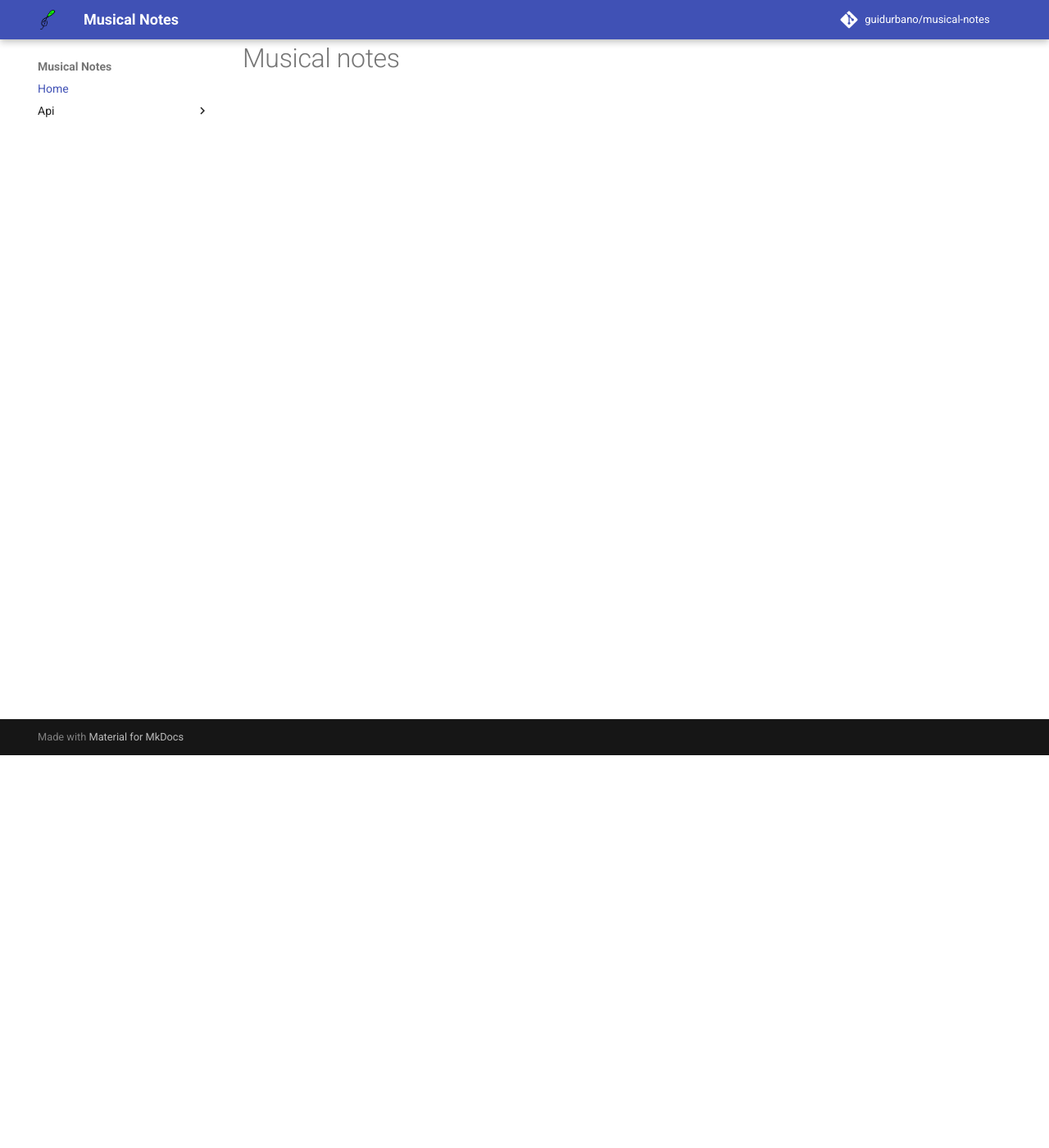
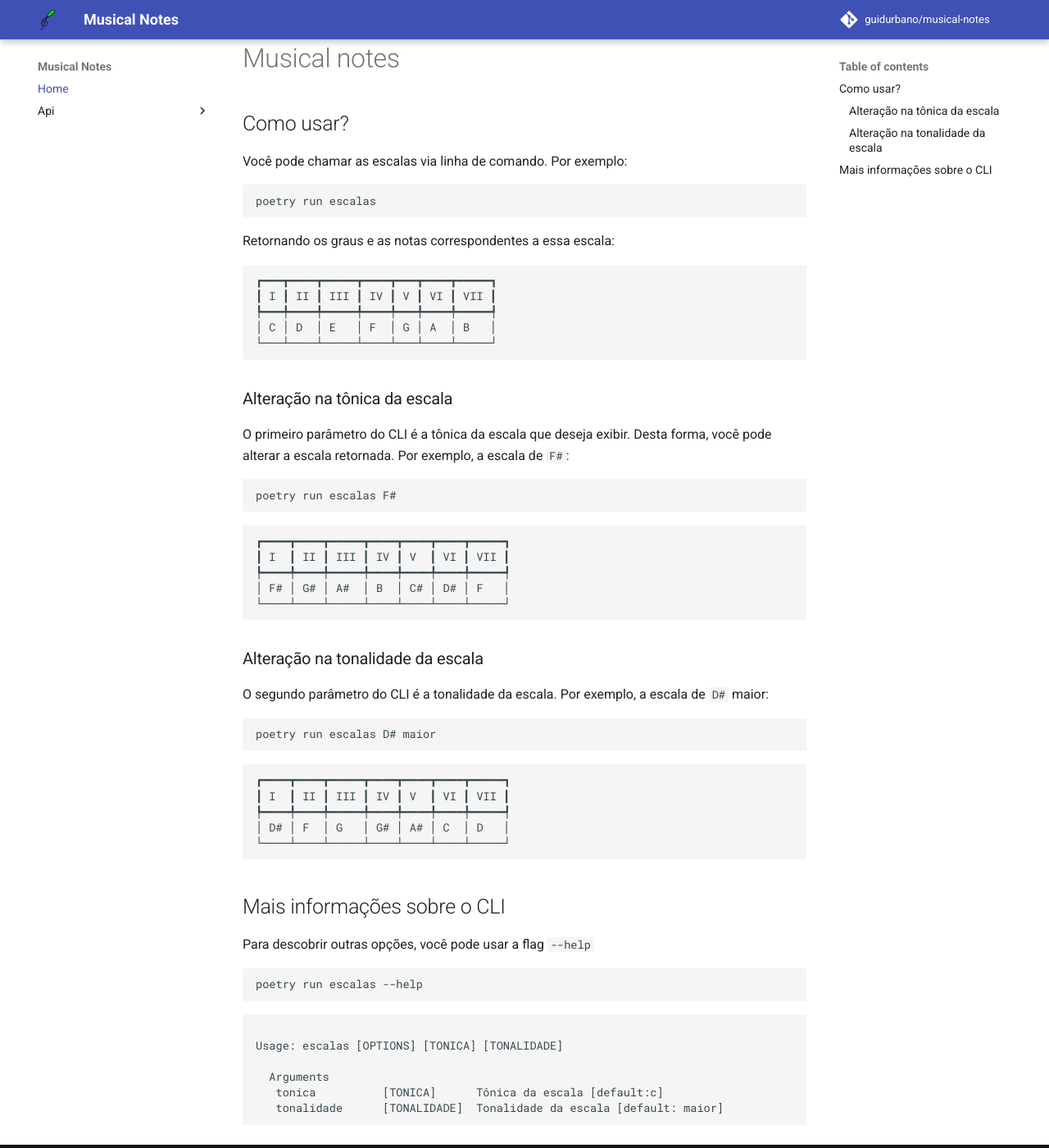
Before and after one commit to guidurbano/musical-notes, an MkDocs documentation site: the page built from docs/index.md, in a window 1280 px wide and 1400 px high, scrolled down 479 px. Shown: the whole window at 82% size. Built offline with MkDocs 1.6.1 and Material for MkDocs 9.7.7, drawn with Linux system fonts in a browser that asks for light colours; comment, search, counter and statistics services are not loaded.

Commit message:
examples of cli use in documentation
Signed-off-by: guilhermedurbano <guilhermedurbano@gmail.com>

````diff
--- a/docs/index.md
+++ b/docs/index.md
@@ -1,2 +1,71 @@
 ![project_logo](assets/logo.png){ width="400" .center }
 # Musical notes
+
+## Como usar?
+
+Você pode chamar as escalas via linha de comando. Por exemplo:
+
+```bash
+poetry run escalas
+```
+
+Retornando os graus e as notas correspondentes a essa escala:
+```
+┏━━━┳━━━━┳━━━━━┳━━━━┳━━━┳━━━━┳━━━━━┓
+┃ I ┃ II ┃ III ┃ IV ┃ V ┃ VI ┃ VII ┃
+┡━━━╇━━━━╇━━━━━╇━━━━╇━━━╇━━━━╇━━━━━┩
+│ C │ D  │ E   │ F  │ G │ A  │ B   │
+└───┴────┴─────┴────┴───┴────┴─────┘
+```
+
+### Alteração na tônica da escala
+
+O primeiro parâmetro do CLI é a tônica da escala que deseja exibir. Desta forma,
+você pode alterar a escala retornada. Por exemplo, a escala de `F#`:
+
+```bash
+poetry run escalas F#
+```
+
+```
+┏━━━━┳━━━━┳━━━━━┳━━━━┳━━━━┳━━━━┳━━━━━┓
+┃ I  ┃ II ┃ III ┃ IV ┃ V  ┃ VI ┃ VII ┃
+┡━━━━╇━━━━╇━━━━━╇━━━━╇━━━━╇━━━━╇━━━━━┩
+│ F# │ G# │ A#  │ B  │ C# │ D# │ F   │
+└────┴────┴─────┴────┴────┴────┴─────┘
+```
+
+### Alteração na tonalidade da escala
+
+O segundo parâmetro do CLI é a tonalidade da escala.
+Por exemplo, a escala de `D#` maior:
+
+```bash
+poetry run escalas D# maior
+```
+
+```
+┏━━━━┳━━━━┳━━━━━┳━━━━┳━━━━┳━━━━┳━━━━━┓
+┃ I  ┃ II ┃ III ┃ IV ┃ V  ┃ VI ┃ VII ┃
+┡━━━━╇━━━━╇━━━━━╇━━━━╇━━━━╇━━━━╇━━━━━┩
+│ D# │ F  │ G   │ G# │ A# │ C  │ D   │
+└────┴────┴─────┴────┴────┴────┴─────┘
+```
+
+## Mais informações sobre o CLI
+
+Para descobrir outras opções, você pode usar a flag `--help`
+
+```bash
+poetry run escalas --help
+```
+
+
+```
+
+Usage: escalas [OPTIONS] [TONICA] [TONALIDADE]
+
+  Arguments
+   tonica          [TONICA]      Tônica da escala [default:c]
+   tonalidade      [TONALIDADE]  Tonalidade da escala [default: maior]
+```
````
